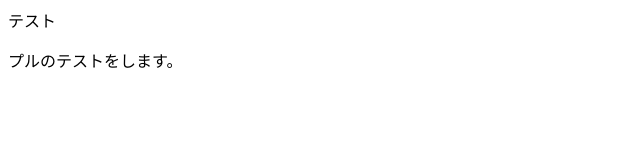
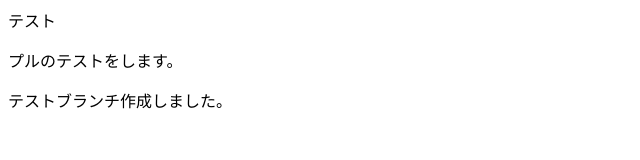
Before and after one commit to MAKI-OGUCHI/git-test, a plain HTML site: page index.html in a window 1280 px wide. Shown: the whole page, without its empty margins (0-640 px from the left). Drawn offline with Linux system fonts and the light colour scheme.

Commit message:
コミット追記

```diff
--- a/index.html
+++ b/index.html
@@ -1,2 +1,3 @@
 <p>テスト</p>
 <p>プルのテストをします。</p>
+<p>テストブランチ作成しました。</p>
```
